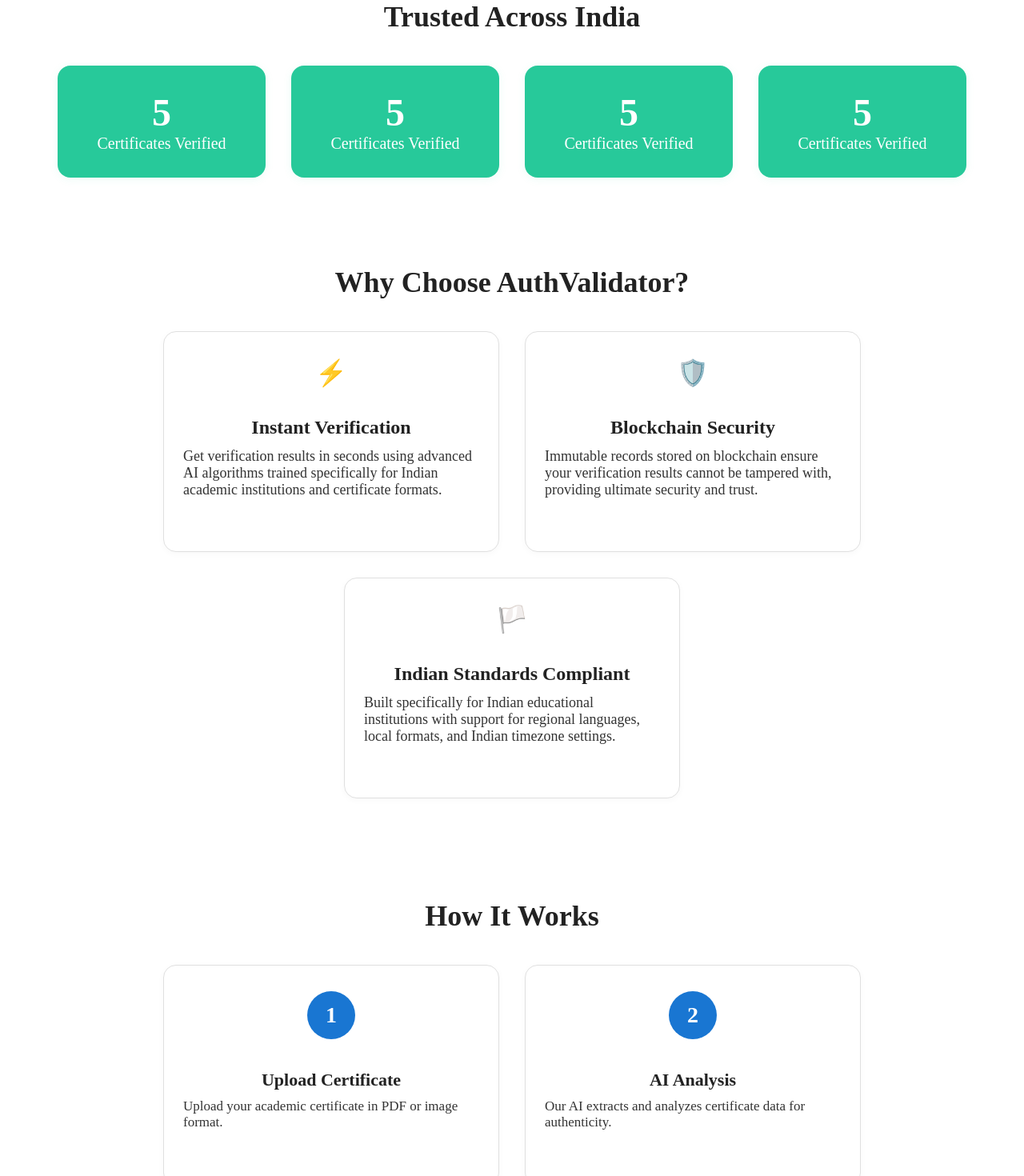
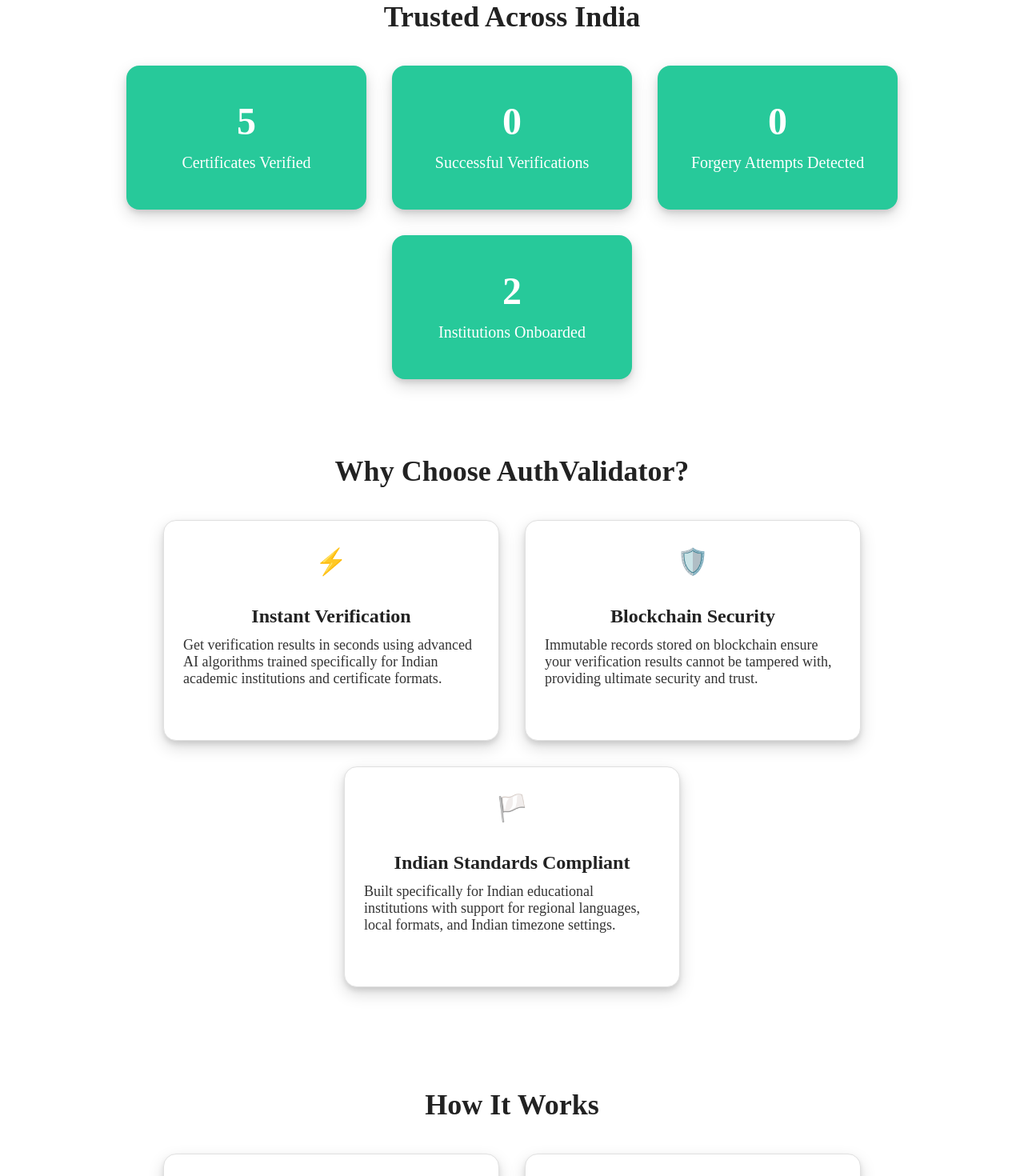
Before and after one commit to darshankerkar/AuthValidator, a React (Vite) app: page /#/ in a window 1280 px wide. Shown: the part 540-2010 px from the top of the page at 80% size. Built offline with nearby package versions, Linux system fonts and the light colour scheme.

Commit message:
Updated welcome page

```diff
--- a/src/pages/Welcome.jsx
+++ b/src/pages/Welcome.jsx
@@ -60,14 +60,14 @@
             cursor: "pointer",
             boxShadow: "0 2px 8px rgba(44,204,113,0.08)",
             transition: "background 0.2s",
-            marginLeft:550,
+            marginLeft:450,
+
           }}
         >
           Verify Your Certificate Now
         </button>
       </section>
 
-      {/* Trusted Section */}
 <section className="py-14 px-4">
   <h2
     style={{
@@ -81,6 +81,7 @@
   >
     Trusted Across India
   </h2>
+
   <div
     style={{
       display: "flex",
@@ -89,7 +90,25 @@
       flexWrap: "wrap",
     }}
   >
-          {[1, 2, 3, 4].map((_, idx) => (
+    {/* Data array with each card's stats */}
+    {[
+      {
+        title: "Certificates Verified",
+        values: [5], // can add multiple values if needed
+      },
+      {
+        title: "Successful Verifications",
+        values: [0],
+      },
+      {
+        title: "Forgery Attempts Detected",
+        values: [0],
+      },
+      {
+        title: "Institutions Onboarded",
+        values: [2],
+      },
+    ].map(({ title, values }, idx) => (
       <div
         key={idx}
         style={{
@@ -102,13 +121,35 @@
           flexDirection: "column",
           alignItems: "center",
           justifyContent: "center",
-                boxShadow: "0 2px 12px rgba(39,201,154,0.08)",
-                marginBottom: 16,
+           boxShadow:
+            "0 4px 6px rgba(0, 0, 0, 0.1), 0 8px 20px rgba(0, 0, 0, 0.15)", // <-- shadow added
+          transition: "transform 0.2s ease, box-shadow 0.2s ease",
+          padding: 20,
+          gap: 10,
         }}
       >
-              <span style={{ fontSize: 48, fontWeight: 700 }}>5</span>
-              <span style={{ fontSize: 20, fontWeight: 500 }}>
-                Certificates Verified
+        {values.map((val, i) => (
+          <span
+            key={i}
+            style={{
+              fontSize: 48,
+              fontWeight: 700,
+              display: "block",
+              lineHeight: 1,
+            }}
+          >
+            {val}
+          </span>
+        ))}
+        <span
+          style={{
+            fontSize: 20,
+            fontWeight: 500,
+            marginTop: 6,
+            textAlign: "center",
+          }}
+        >
+          {title}
         </span>
       </div>
     ))}
@@ -151,7 +192,9 @@
               flexDirection: "column",
               alignItems: "center",
               padding: "32px 24px",
-              boxShadow: "0 2px 8px rgba(0,0,0,0.03)",
+               boxShadow:
+            "0 4px 6px rgba(0, 0, 0, 0.1), 0 8px 20px rgba(0, 0, 0, 0.15)", // <-- shadow added
+          transition: "transform 0.2s ease, box-shadow 0.2s ease",
             }}
           >
             <div style={{ fontSize: 32, color: "#1976d2", marginBottom: 12 }}>
@@ -176,7 +219,9 @@
               flexDirection: "column",
               alignItems: "center",
               padding: "32px 24px",
-              boxShadow: "0 2px 8px rgba(0,0,0,0.03)",
+               boxShadow:
+            "0 4px 6px rgba(0, 0, 0, 0.1), 0 8px 20px rgba(0, 0, 0, 0.15)", // <-- shadow added
+          transition: "transform 0.2s ease, box-shadow 0.2s ease",
             }}
           >
             <div style={{ fontSize: 32, color: "#1976d2", marginBottom: 12 }}>
@@ -201,7 +246,9 @@
               flexDirection: "column",
               alignItems: "center",
               padding: "32px 24px",
-              boxShadow: "0 2px 8px rgba(0,0,0,0.03)",
+               boxShadow:
+            "0 4px 6px rgba(0, 0, 0, 0.1), 0 8px 20px rgba(0, 0, 0, 0.15)", // <-- shadow added
+          transition: "transform 0.2s ease, box-shadow 0.2s ease",
             }}
           >
             <div style={{ fontSize: 32, color: "#1976d2", marginBottom: 12 }}>
@@ -253,7 +300,9 @@
               flexDirection: "column",
               alignItems: "center",
               padding: "32px 24px",
-              boxShadow: "0 2px 8px rgba(0,0,0,0.03)",
+               boxShadow:
+            "0 4px 6px rgba(0, 0, 0, 0.1), 0 8px 20px rgba(0, 0, 0, 0.15)", // <-- shadow added
+          transition: "transform 0.2s ease, box-shadow 0.2s ease",
             }}
           >
             <div style={{
@@ -288,7 +337,9 @@
               flexDirection: "column",
               alignItems: "center",
               padding: "32px 24px",
-              boxShadow: "0 2px 8px rgba(0,0,0,0.03)",
+              boxShadow:
+            "0 4px 6px rgba(0, 0, 0, 0.1), 0 8px 20px rgba(0, 0, 0, 0.15)", // <-- shadow added
+          transition: "transform 0.2s ease, box-shadow 0.2s ease",
             }}
           >
             <div style={{
@@ -323,7 +374,10 @@
               flexDirection: "column",
               alignItems: "center",
               padding: "32px 24px",
-              boxShadow: "0 2px 8px rgba(0,0,0,0.03)",
+               boxShadow:
+            "0 4px 6px rgba(0, 0, 0, 0.1), 0 8px 20px rgba(0, 0, 0, 0.15)", // <-- shadow added
+          transition: "transform 0.2s ease, box-shadow 0.2s ease",
+
             }}
           >
             <div style={{
```
Lines whose indentation alone changed are shown as unchanged.
